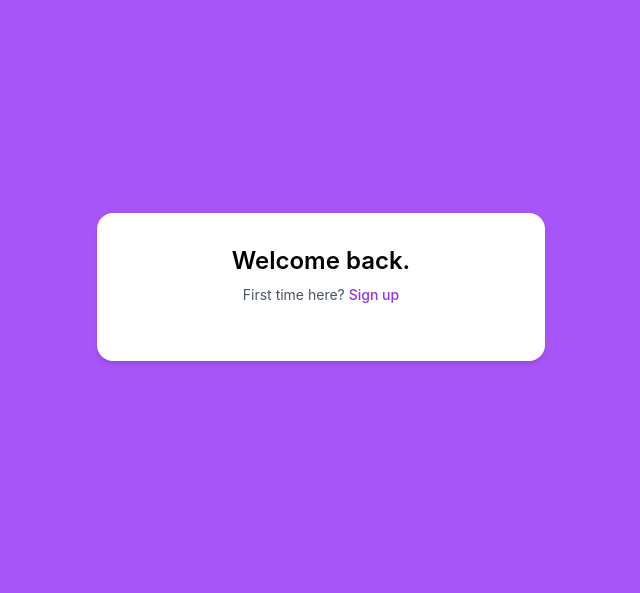
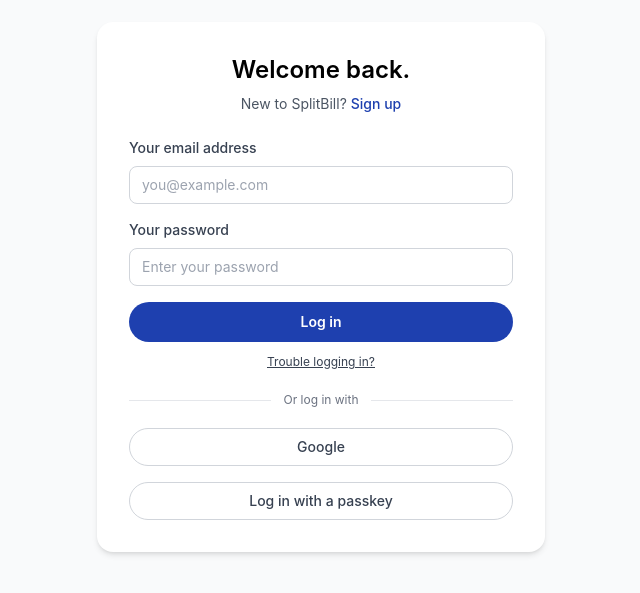
Before and after one commit to andrewisoko/splitter-frontend, a React (Create React App) app: page / in a window 1280 px wide. Shown: the part 113-706 px from the top of the page, without its empty margins (319-959 px from the left). Built offline with nearby package versions, Linux system fonts and the light colour scheme.

Commit message:
Front end login page.

```diff
--- a/src/components/assets/pages/LoginPage.tsx
+++ b/src/components/assets/pages/LoginPage.tsx
@@ -1,19 +1,95 @@
-import React from 'react'
 
 const LoginPage = () => {
   return (
-  <div className='bg-purple-500 h-screen flex items-center justify-center px-4'>
-    <div className='max-w-md w-full bg-white rounded-2xl p-8 shadow-md'>
-      <h1 className='text-2xl font-semibold text-center mb-2'>
-        Welcome back.
-      </h1>
-      <p className="text-center text-sm text-gray-600 mb-6">
-        First time here? <span className="text-purple-600 font-medium">Sign up</span>
-      </p>
-       {/* Form will go here next */}
+    <div className="min-h-screen bg-gray-50 flex items-center justify-center px-4">
+      <div className="w-full max-w-md bg-white rounded-2xl shadow-md p-8">
+        {/* Header */}
+        <h1 className="text-2xl font-semibold text-center mb-2">
+          Welcome back.
+        </h1>
+        <p className="text-center text-sm text-gray-600 mb-6">
+          New to SplitBill?{" "}
+          <button
+            type="button"
+            className="text-blue-800 font-medium hover:underline"
+          >
+            Sign up
+          </button>
+        </p>
+
+        {/* Form */}
+        <form className="space-y-4">
+          <div>
+            <label
+              htmlFor="email"
+              className="block text-sm font-medium text-gray-700 mb-1"
+            >
+              Your email address
+            </label>
+            <input
+              id="email"
+              type="email"
+              className="mt-1 w-full rounded-lg border border-gray-300 px-3 py-2 text-sm focus:outline-none focus:ring-2 focus:ring-black-500 focus:border-black-500"
+              placeholder="you@example.com"
+            />
+          </div>
+
+          {/* Password */}
+          <div>
+            <label
+              htmlFor="password"
+              className="block text-sm font-medium text-gray-700 mb-1"
+            >
+              Your password
+            </label>
+            <input
+              id="password"
+              type="password"
+              className="mt-1 w-full rounded-lg border border-gray-300 px-3 py-2 text-sm focus:outline-none focus:ring-2 focus:ring-black-500 focus:border-black-500"
+              placeholder="Enter your password"
+            />
+          </div>
+
+          {/* Main button */}
+          <button
+            type="submit"
+            className="w-full rounded-full bg-blue-800 hover:bg-blue-900 text-white font-semibold py-2.5 text-sm mt-2 transition-colors"
+          >
+            Log in
+          </button>
+        </form>
+
+        {/* Trouble logging in */}
+        <button
+          type="button"
+          className="mt-3 w-full text-xs text-center text-gray-700 underline"
+        >
+          Trouble logging in?
+        </button>
+
+        {/* Divider */}
+        <div className="flex items-center my-5">
+          <div className="flex-1 h-px bg-gray-200" />
+          <span className="mx-3 text-xs text-gray-500">Or log in with</span>
+          <div className="flex-1 h-px bg-gray-200" />
+        </div>
+        <div className="space-y-4">
+          <button
+            type="button"
+            className="w-full border border-gray-300 rounded-full py-2 text-sm font-medium text-gray-700 bg-white hover:bg-gray-50"
+          >
+            Google
+          </button>
+        <button
+          type="button"
+          className="w-full border border-gray-300 rounded-full py-2 text-sm font-medium text-gray-700 bg-white hover:bg-gray-50"
+        >
+          Log in with a passkey
+        </button>
+        </div>
+      </div>
     </div>
-  </div>
-  )
-}
+  );
+};
 
-export default LoginPage
+export default LoginPage;
```
